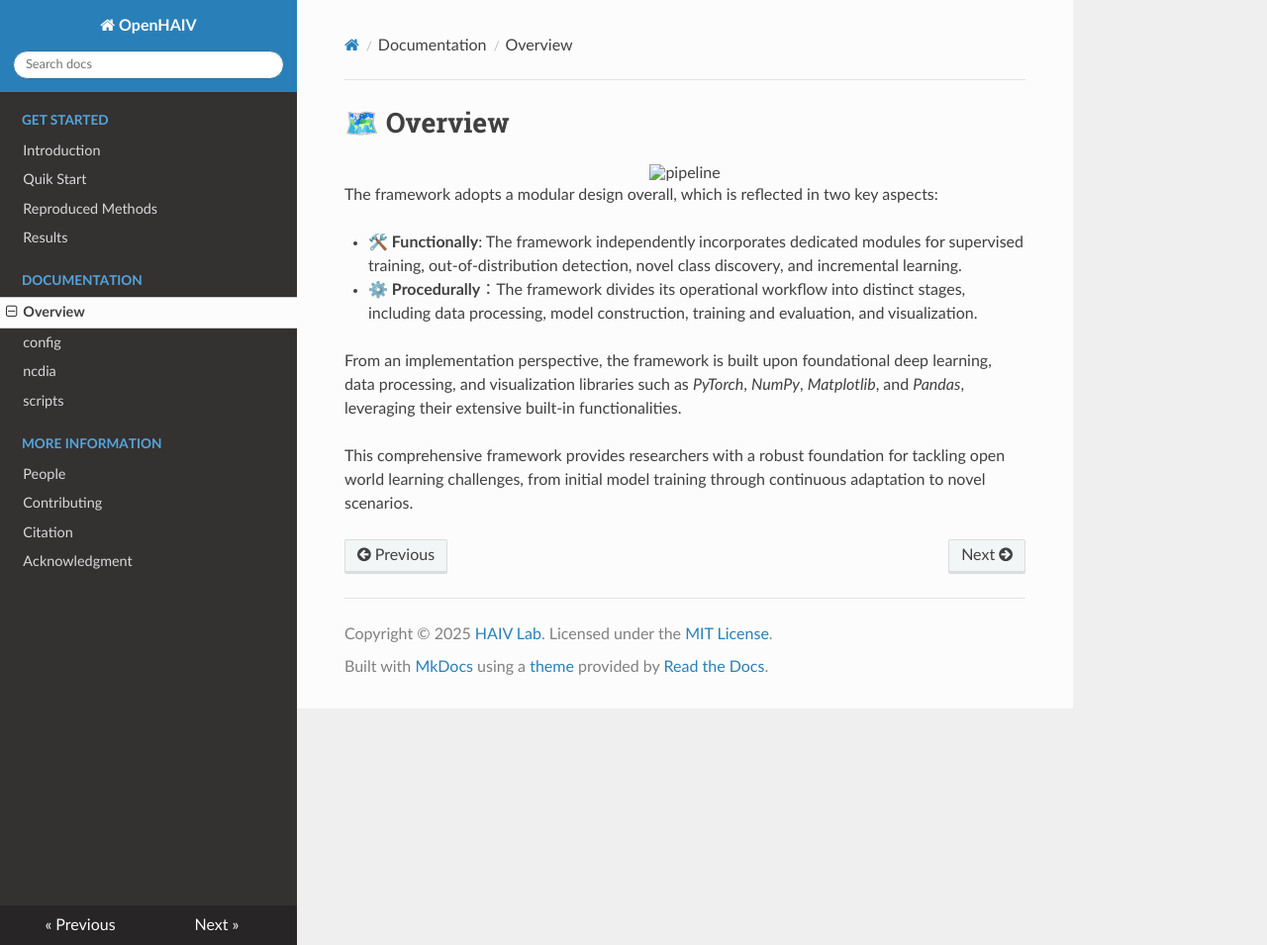
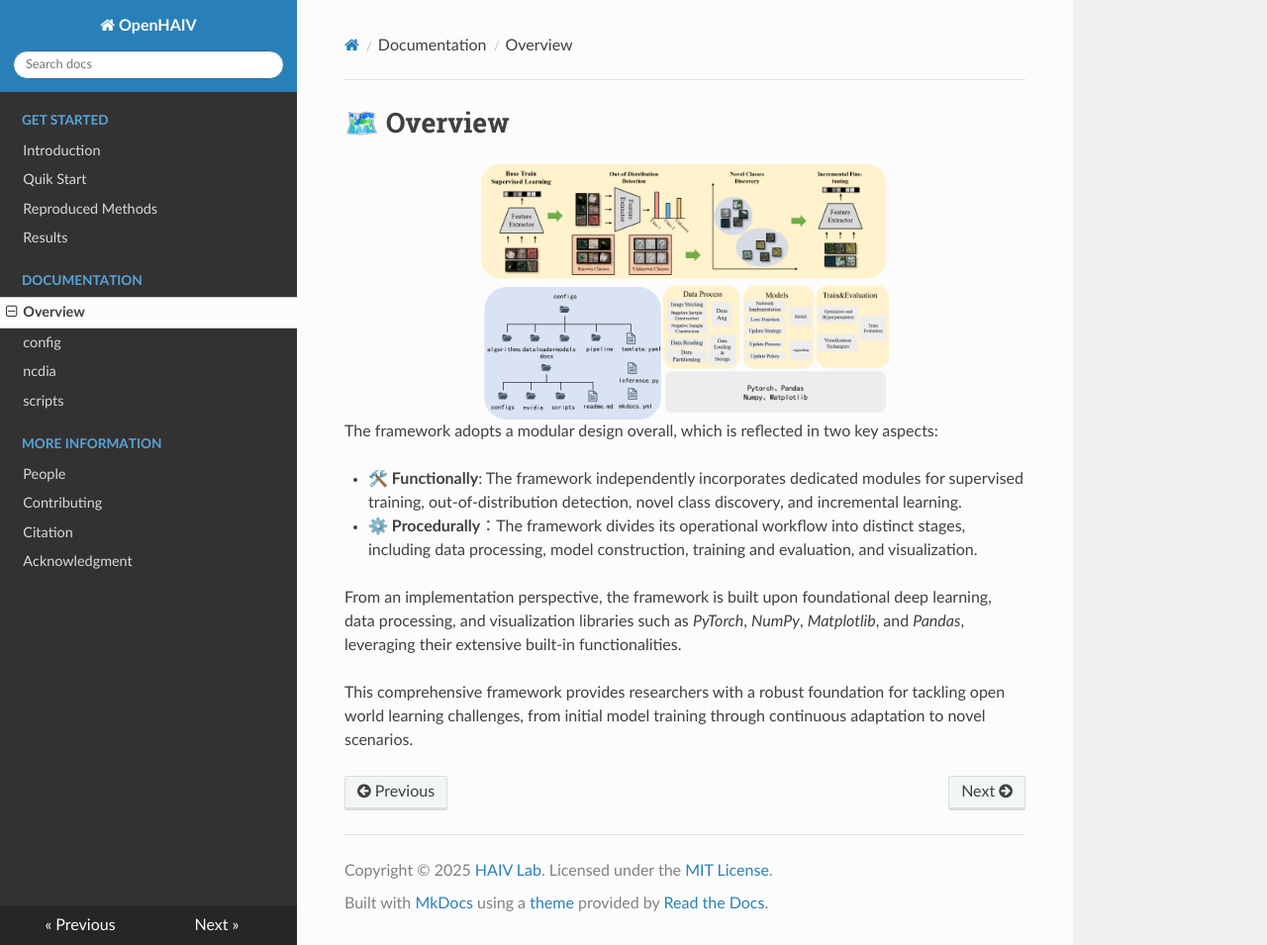
Before and after one commit to YifanLiang-hust/ncdia, an MkDocs documentation site: the page built from docs/overview.md, in a window 1280 px wide and 955 px high. Shown: the whole window at 99% size. Built offline with MkDocs 1.6.1, drawn with Linux system fonts in a browser that asks for light colours; nearby versions of some CDN libraries.

Commit message:
build the website

```diff
--- a/docs/overview.md
+++ b/docs/overview.md
@@ -1,9 +1,8 @@
 # 🗺️ Overview
+
 <div align="center">
-  <img src="images/pipeline.png" alt="pipeline" width="60%"/>
+  <img src="../images/pipeline.png" alt="pipeline" width="60%"/>
 </div>
-
-<!-- ![pipeline](images/pipeline.png) -->
 
 The framework adopts a modular design overall, which is reflected in two key aspects:
 
```
Also changed, not shown: site/overview/index.html.
